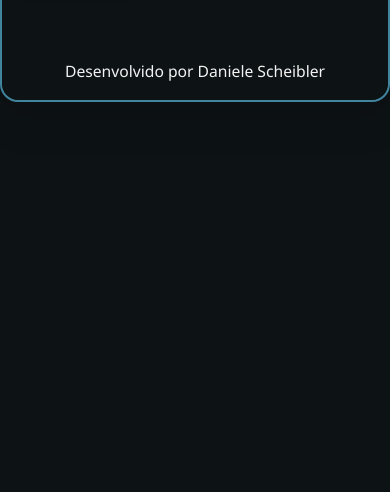
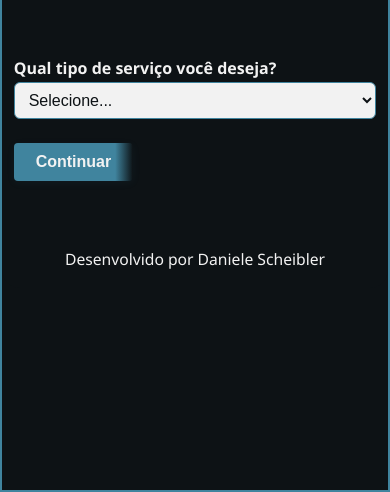
Before and after one commit to danielescheibler/orcamento-video, a plain HTML site: page index.html in a window 390 px wide. Shown: the part 352-844 px from the top of the page. Drawn offline with Linux system fonts and the light colour scheme.

Commit message:
Atualização do site

```diff
--- a/style.css
+++ b/style.css
@@ -4,6 +4,11 @@ body {
   color: #f2f2f2;
   margin: 0;
   padding: 0;
+  height: 100%;
+}
+
+html {
+  height: 100%;
 }
 
 .card-central {
@@ -204,11 +209,32 @@ ul li {
   font-size: 0.97em;
 }
 
+/* RESPONSIVO MOBILE */
 @media (max-width: 600px) {
+  html, body {
+    height: 100%;
+    min-height: 100vh;
+    margin: 0;
+    padding: 0;
+    background: #0d1215;
+  }
+  body {
+    height: 100vh;
+    min-height: 100vh;
+    width: 100vw;
+    overflow-x: hidden;
+  }
   .card-central {
-    max-width: 99vw;
-    padding: 0;
-    margin-top: 14px;
+    height: 100vh;
+    min-height: 100vh;
+    max-width: 100vw;
+    width: 100vw;
+    margin: 0;
+    border-radius: 0;
+    box-sizing: border-box;
+    display: flex;
+    flex-direction: column;
+    justify-content: center;
   }
   .header-card, .container-form {
     padding: 16px 3vw 12px 3vw;
```
